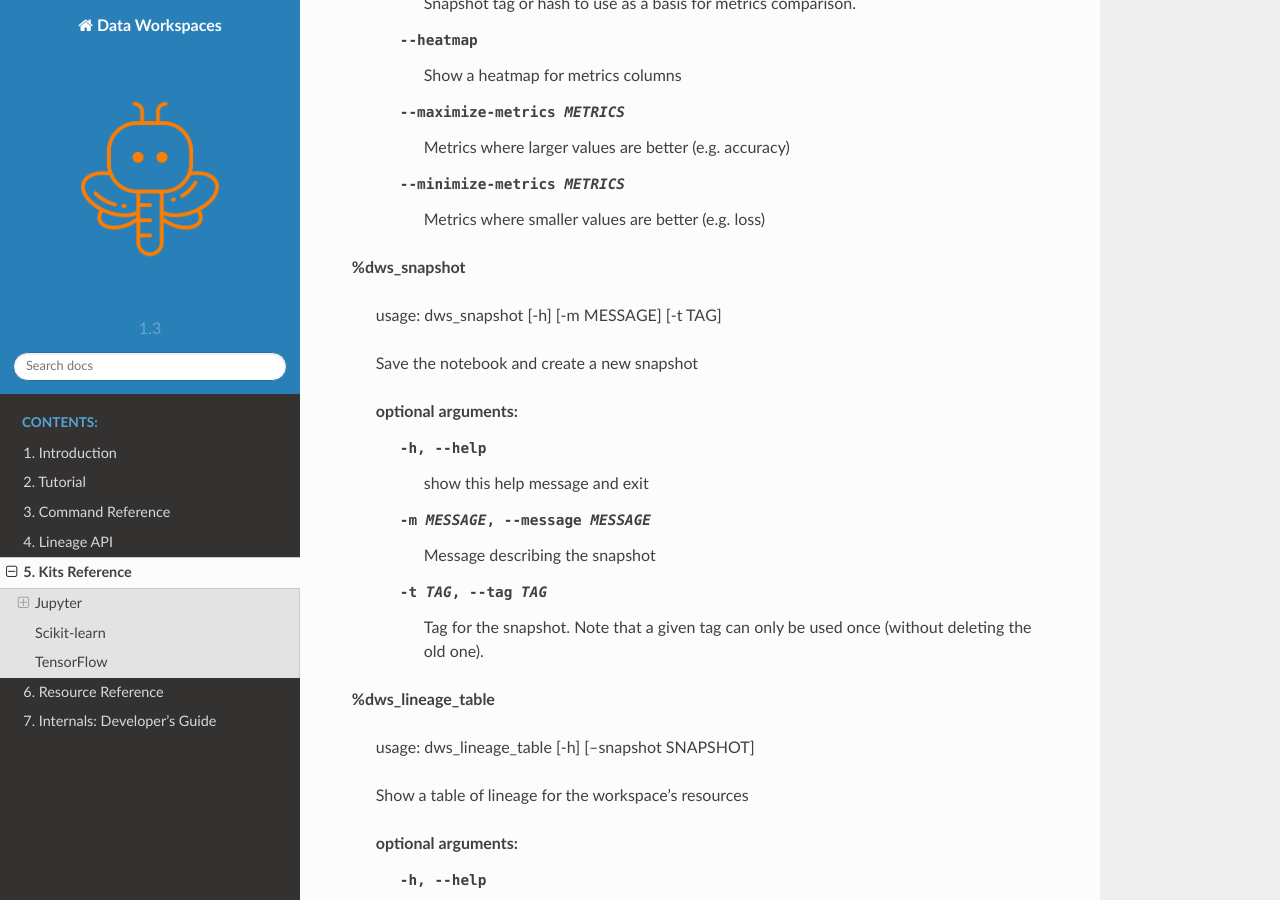
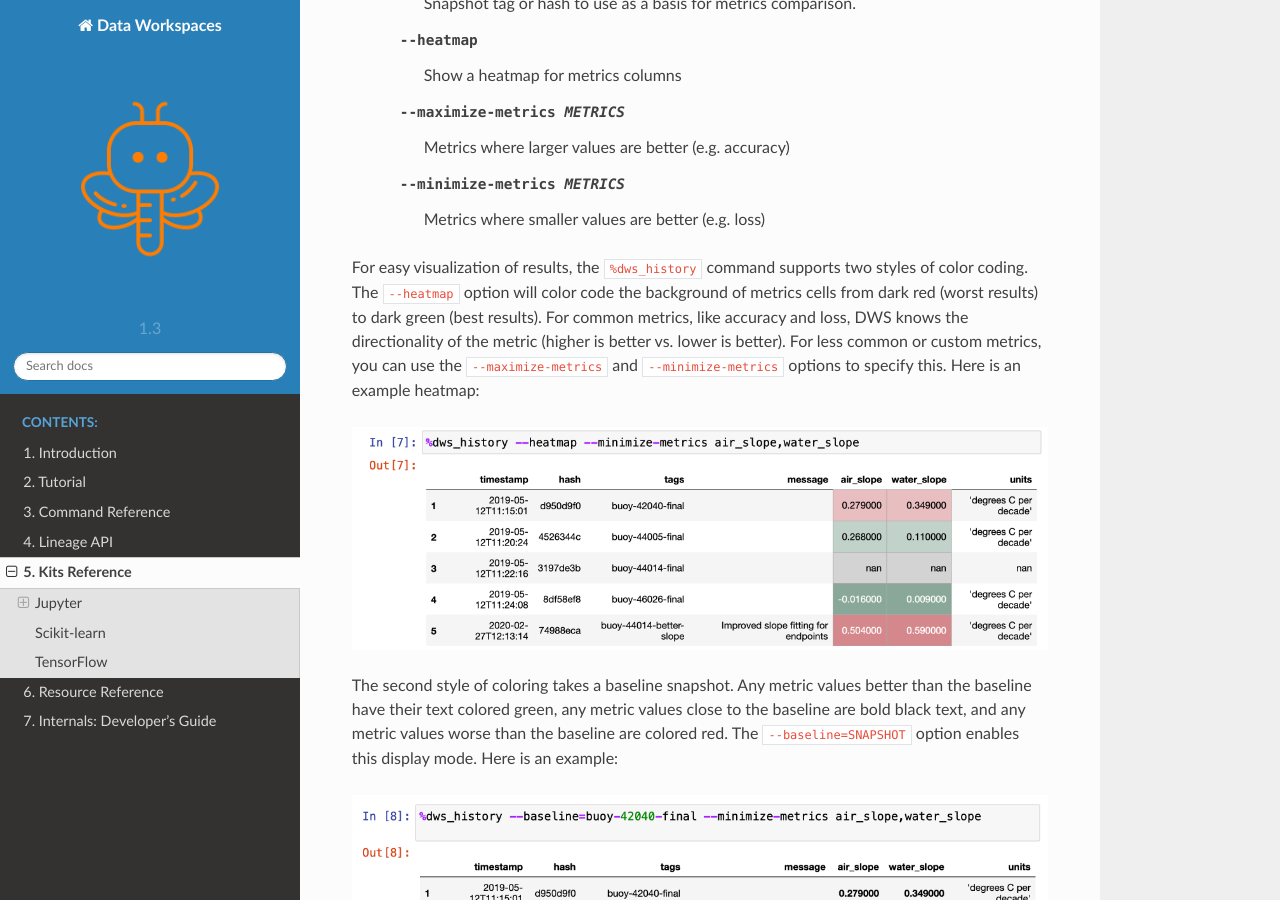
Before and after one commit to data-workspaces/data-workspaces-core, a Sphinx documentation site: the page built from docs/kits.rst, in a window 1280 px wide and 900 px high, scrolled down 2270 px. Built offline with Sphinx 7.4.7 and the Read the Docs theme 2.0.0, drawn with Linux system fonts in a browser that asks for light colours.

Commit message:
add more details on heatmap and baseline charts

```diff
--- a/docs/kits.rst
+++ b/docs/kits.rst
@@ -88,6 +88,24 @@ We now describe the command options for the individual magics.
     --minimize-metrics METRICS
                           Metrics where smaller values are better (e.g. loss)
 
+For easy visualization of results, the ``%dws_history`` command
+supports two styles of color coding. The
+``--heatmap`` option will color code the background of metrics cells from dark red
+(worst results) to dark green (best results). For common metrics, like accuracy and loss,
+DWS knows the directionality of the metric (higher is better vs. lower is better). For less
+common or custom metrics, you can use the ``--maximize-metrics`` and ``--minimize-metrics``
+options to specify this. Here is an example heatmap:
+
+.. image:: _static/snapshot-history-heatmap.png
+
+The second style of coloring takes a baseline snapshot. Any metric values better than the
+baseline have their text colored green, any metric values close to the baseline are bold
+black text, and any metric values worse than the baseline are colored red. The
+``--baseline=SNAPSHOT`` option enables this display mode. Here is an example:
+
+.. image:: _static/snapshot-history-baseline.png
+
+
 **%dws_snapshot**
 
   usage: dws_snapshot [-h] [-m MESSAGE] [-t TAG]
```
Also changed, not shown: docs/_static/snapshot-history-baseline.png (added), docs/_static/snapshot-history-heatmap.png (added).
